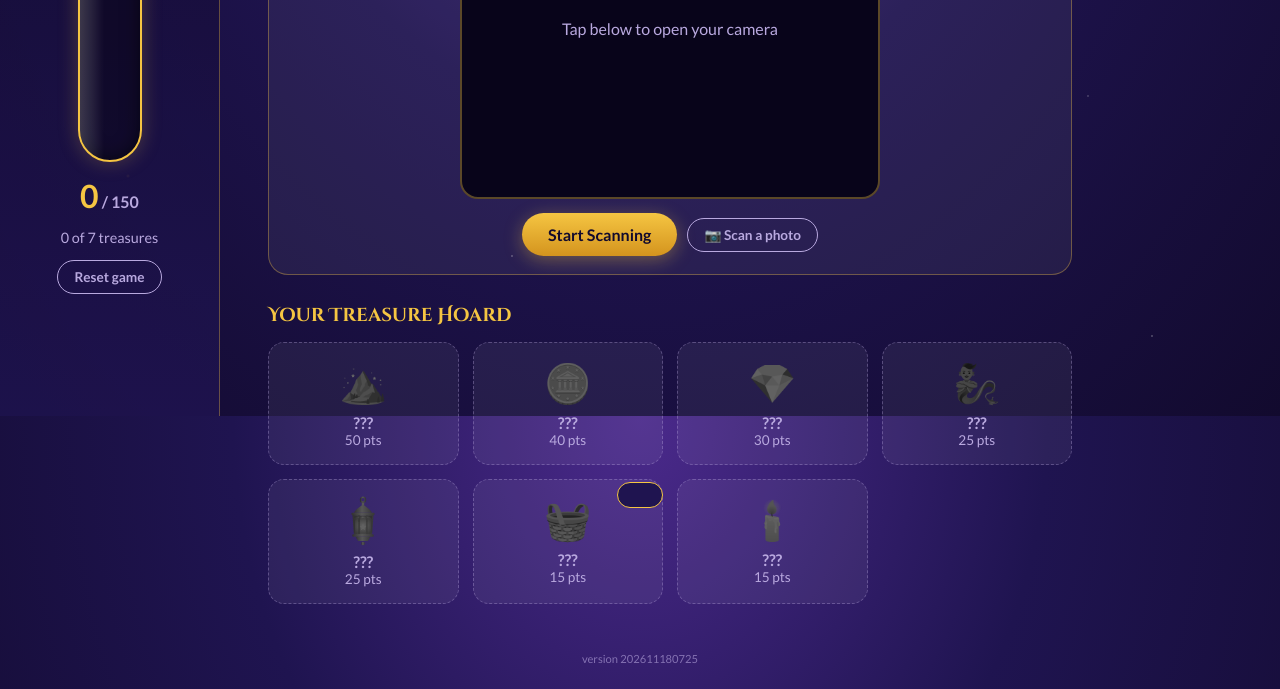
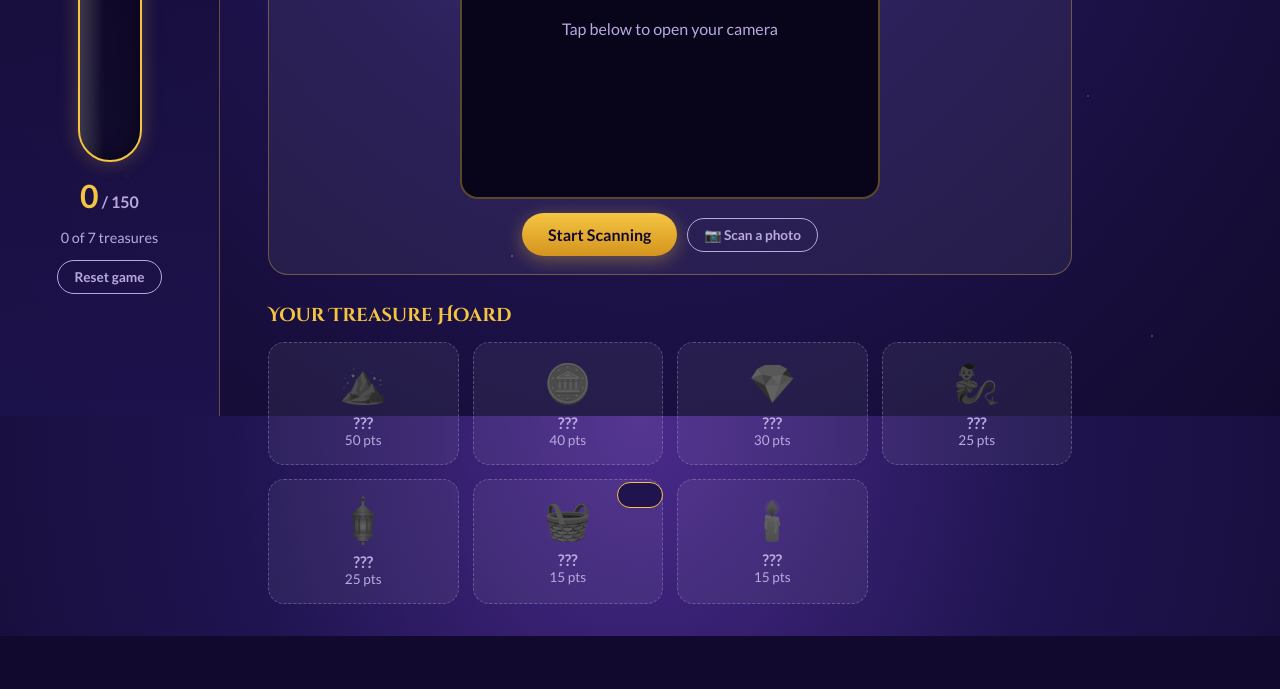
Before and after one commit to OutragedKhan916/agrabeh-quest, a website: page index.html in a window 1280 px wide. Shown: the part 384-1073 px from the top of the page. After the commit the page ends 1020 px from the top, so only its background shows below. Drawn offline with Linux system fonts and the light colour scheme.

Commit message:
new games update

```diff
--- a/index.html
+++ b/index.html
@@ -81,7 +81,6 @@
     </main>
   </div>
 
-  <footer class="version">version 202611180725</footer>
 
   <!-- Toast -->
   <div class="toast" id="toast"></div>
```
